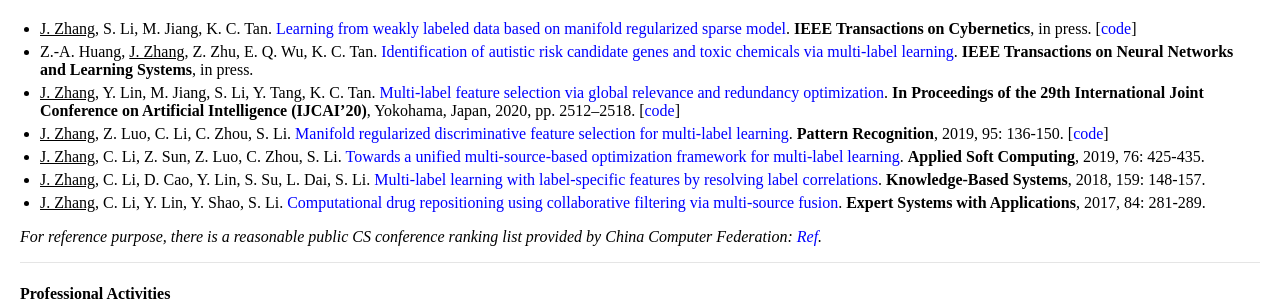
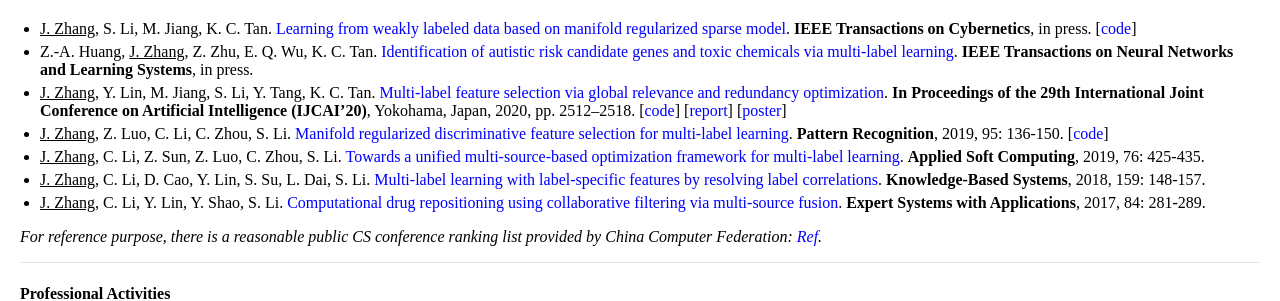
Before and after one commit to jiazhang-ml/jiazhang-ml.github.io, a Jekyll site: the page built from index.md, in a window 1280 px wide. Shown: the part 299-600 px from the top of the page. Built offline with Jekyll 4.4.1, drawn with Linux system fonts in a browser that asks for light colours.

Commit message:
Update index.md

```diff
--- a/index.md
+++ b/index.md
@@ -16,7 +16,7 @@ I received the Ph.D. degree from the Artificial Intelligence Department, [Xiamen
 #### Selected Publications [[Google Scholar Citations](https://scholar.google.com/citations?user=yBaTk-gAAAAJ&hl=en)]
 * <u>J. Zhang</u>, S. Li, M. Jiang, K. C. Tan. [Learning from weakly labeled data based on manifold regularized sparse model](09185009.pdf). **IEEE Transactions on Cybernetics**, in press. [[code](MSWL-master.zip)]
 * Z.-A. Huang, <u>J. Zhang</u>, Z. Zhu, E. Q. Wu, K. C. Tan. [Identification of autistic risk candidate genes and toxic chemicals via multi-label learning](09177287.pdf). **IEEE Transactions on Neural Networks and Learning Systems**, in press.
-* <u>J. Zhang</u>, Y. Lin, M. Jiang, S. Li, Y. Tang, K. C. Tan. [Multi-label feature selection via global relevance and redundancy optimization](0348.pdf). **In Proceedings of the 29th International Joint Conference on Artificial Intelligence (IJCAI’20)**, Yokohama, Japan, 2020, pp. 2512–2518. [[code](GRRO-master.zip)]
+* <u>J. Zhang</u>, Y. Lin, M. Jiang, S. Li, Y. Tang, K. C. Tan. [Multi-label feature selection via global relevance and redundancy optimization](0348.pdf). **In Proceedings of the 29th International Joint Conference on Artificial Intelligence (IJCAI’20)**, Yokohama, Japan, 2020, pp. 2512–2518. [[code](GRRO-master.zip)] [[report](v15.pptx)] [[poster](poster.pdf)]
 * <u>J. Zhang</u>, Z. Luo, C. Li, C. Zhou, S. Li. [Manifold regularized discriminative feature selection for multi-label learning](1-s2.0-S0031320319302341-main.pdf). **Pattern Recognition**, 2019, 95: 136-150. [[code](MDFS-master.zip)]
 * <u>J. Zhang</u>, C. Li, Z. Sun, Z. Luo, C. Zhou, S. Li. [Towards a unified multi-source-based optimization framework for multi-label learning](1-s2.0-S1568494618307051-main.pdf). **Applied Soft Computing**, 2019, 76: 425-435.
 * <u>J. Zhang</u>, C. Li, D. Cao, Y. Lin, S. Su, L. Dai, S. Li. [Multi-label learning with label-specific features by resolving label correlations](1-s2.0-S0950705118303472-main.pdf). **Knowledge-Based Systems**, 2018, 159: 148-157.
```
